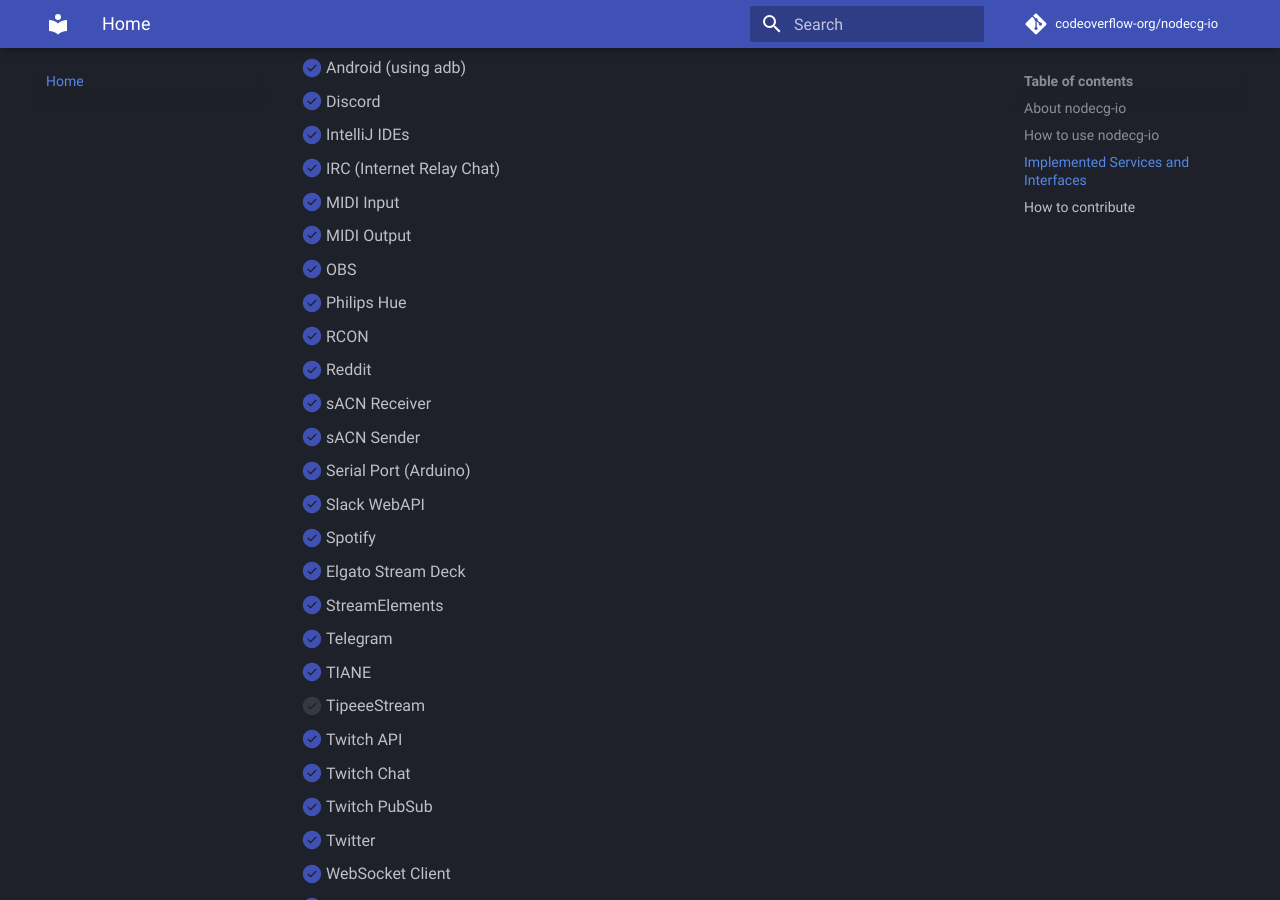
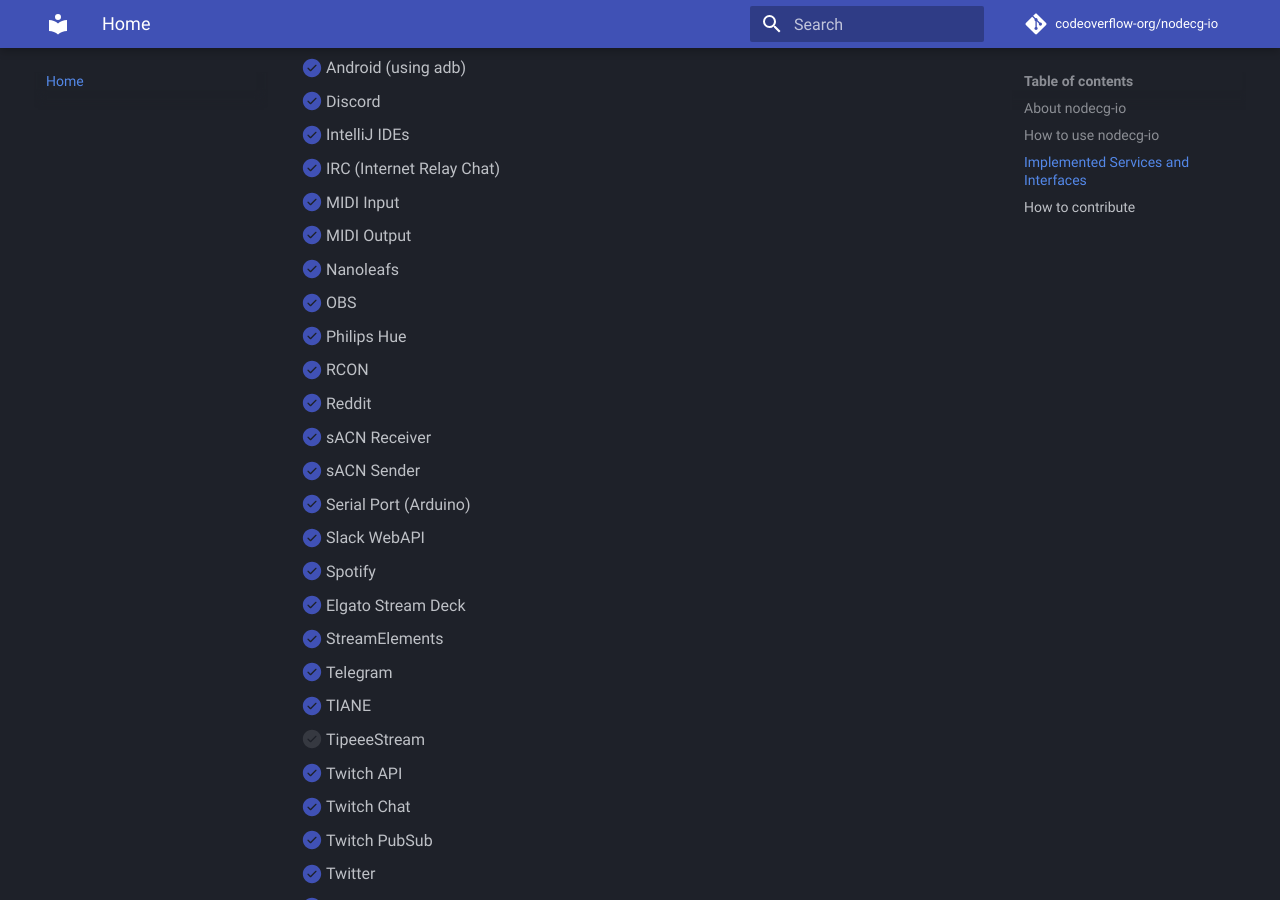
Before and after one commit to codeoverflow-org/nodecg-io-docs, an MkDocs documentation site: the page built from docs/index.md, in a window 1280 px wide and 900 px high, scrolled down 771 px. Built offline with MkDocs 1.6.1 and Material for MkDocs 9.7.7, drawn with Linux system fonts in a browser that asks for light colours; comment, search, counter and statistics services are not loaded.

Commit message:
Add nanoleaf to services list

```diff
--- a/docs/index.md
+++ b/docs/index.md
@@ -30,6 +30,7 @@
 -   [x] IRC (Internet Relay Chat)
 -   [x] MIDI Input
 -   [x] MIDI Output
+-   [x] Nanoleafs
 -   [x] OBS
 -   [x] Philips Hue
 -   [x] RCON
```
